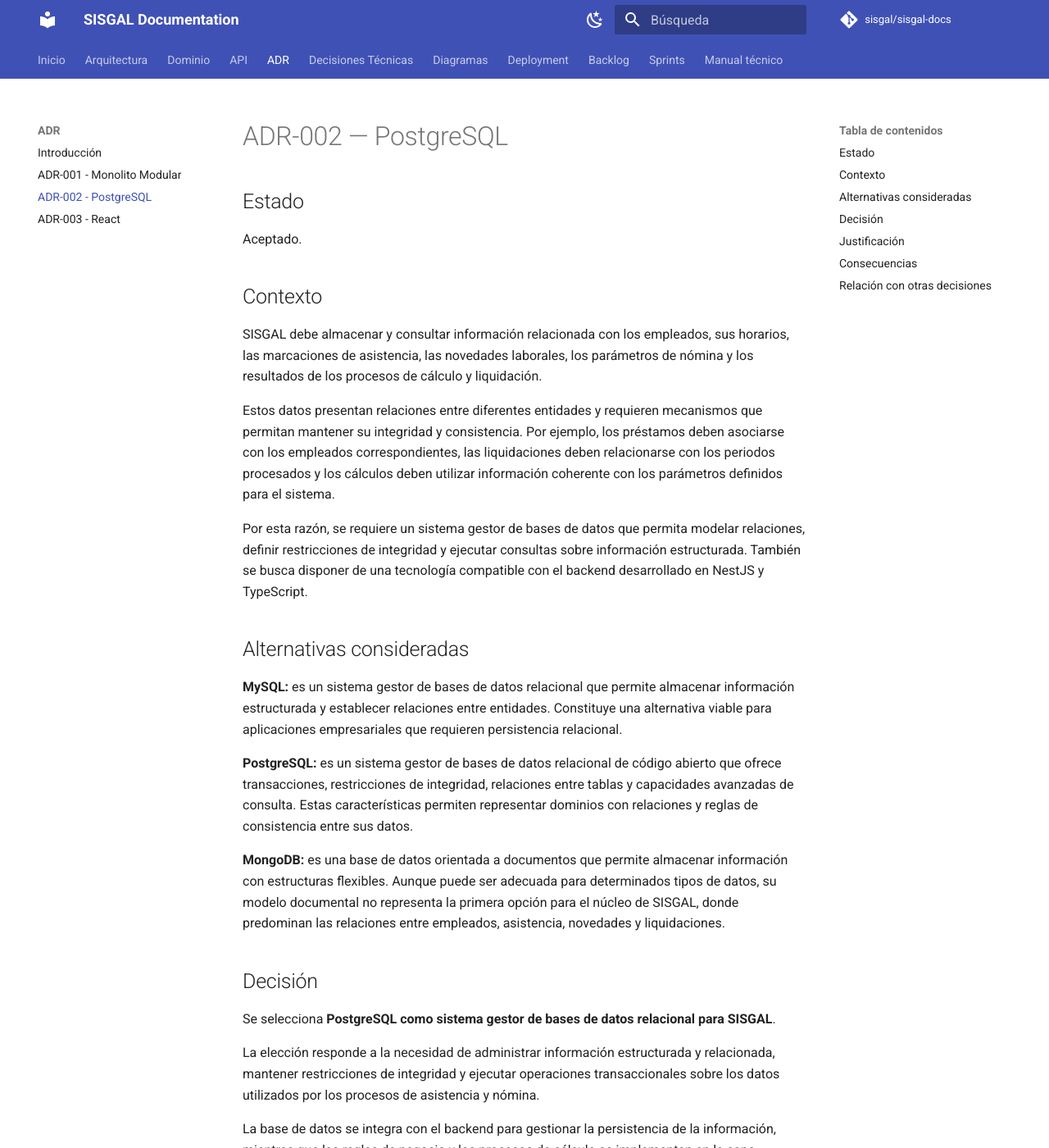
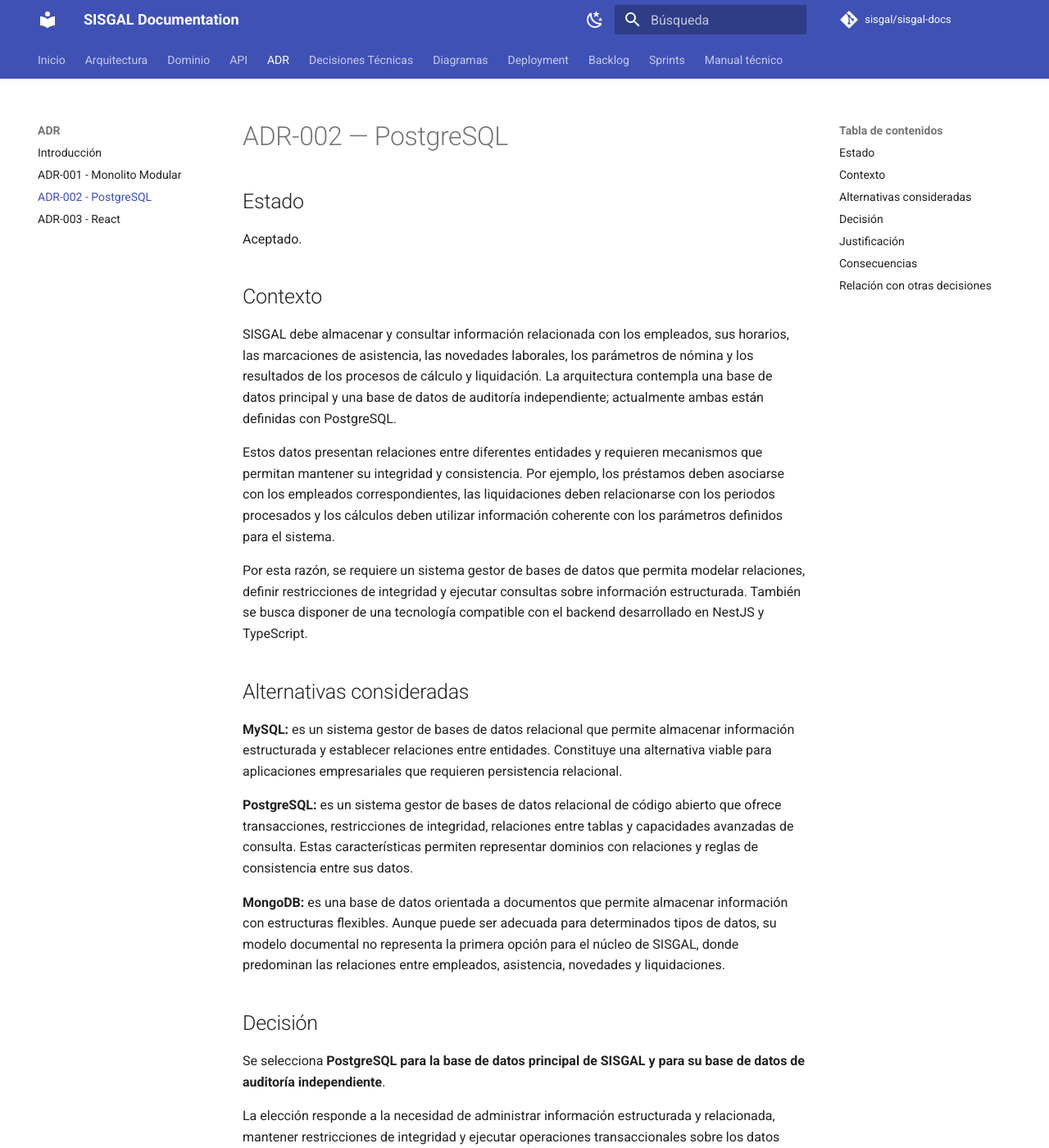
Before and after one commit to sisgal-platform/sisgal-docs, an MkDocs documentation site: the page built from docs/adr/ADR-002-postgresql.md, in a window 1280 px wide and 1400 px high. Shown: the whole window at 82% size. Built offline with MkDocs 1.6.1 and Material for MkDocs 9.7.7, drawn with Linux system fonts in a browser that asks for light colours; comment, search, counter and statistics services are not loaded; some of the changed text lies outside the part shown.

Commit message:
docs: clarify PostgreSQL decision for audit database

```diff
--- a/docs/adr/ADR-002-postgresql.md
+++ b/docs/adr/ADR-002-postgresql.md
@@ -6,7 +6,7 @@
 
 ## Contexto
 
-SISGAL debe almacenar y consultar información relacionada con los empleados, sus horarios, las marcaciones de asistencia, las novedades laborales, los parámetros de nómina y los resultados de los procesos de cálculo y liquidación.
+SISGAL debe almacenar y consultar información relacionada con los empleados, sus horarios, las marcaciones de asistencia, las novedades laborales, los parámetros de nómina y los resultados de los procesos de cálculo y liquidación. La arquitectura contempla una base de datos principal y una base de datos de auditoría independiente; actualmente ambas están definidas con PostgreSQL.
 
 Estos datos presentan relaciones entre diferentes entidades y requieren mecanismos que permitan mantener su integridad y consistencia. Por ejemplo, los préstamos deben asociarse con los empleados correspondientes, las liquidaciones deben relacionarse con los periodos procesados y los cálculos deben utilizar información coherente con los parámetros definidos para el sistema.
 
@@ -22,11 +22,11 @@
 
 ## Decisión
 
-Se selecciona **PostgreSQL como sistema gestor de bases de datos relacional para SISGAL**.
+Se selecciona **PostgreSQL para la base de datos principal de SISGAL y para su base de datos de auditoría independiente**.
 
-La elección responde a la necesidad de administrar información estructurada y relacionada, mantener restricciones de integridad y ejecutar operaciones transaccionales sobre los datos utilizados por los procesos de asistencia y nómina.
+La elección responde a la necesidad de administrar información estructurada y relacionada, mantener restricciones de integridad y ejecutar operaciones transaccionales sobre los datos utilizados por los procesos de asistencia y nómina. PostgreSQL también permite almacenar datos JSON cuando ciertos eventos de auditoría requieren atributos variables.
 
-La base de datos se integra con el backend para gestionar la persistencia de la información, mientras que las reglas de negocio y los procesos de cálculo se implementan en la capa correspondiente de la aplicación.
+La posible adopción de una base NoSQL para auditoría queda como alternativa por evaluar; no forma parte de esta decisión aceptada. Un cambio requeriría validar el formato y volumen de los eventos, las consultas, la retención, la seguridad y el costo operativo.
 
 ## Justificación
 
@@ -57,4 +57,4 @@
 
 ## Relación con otras decisiones
 
-Esta decisión complementa la arquitectura de monolito modular, ya que proporciona la persistencia relacional utilizada por los módulos del backend. También se relaciona con la selección de NestJS y con la organización de las entidades del dominio, cuyos datos deben almacenarse y consultarse de forma consistente.
+Esta decisión complementa la arquitectura de monolito modular del core y define PostgreSQL para las bases independientes del sistema y de auditoría. También se relaciona con la selección de NestJS y con la organización de las entidades del dominio, cuyos datos deben almacenarse y consultarse de forma consistente.
```
